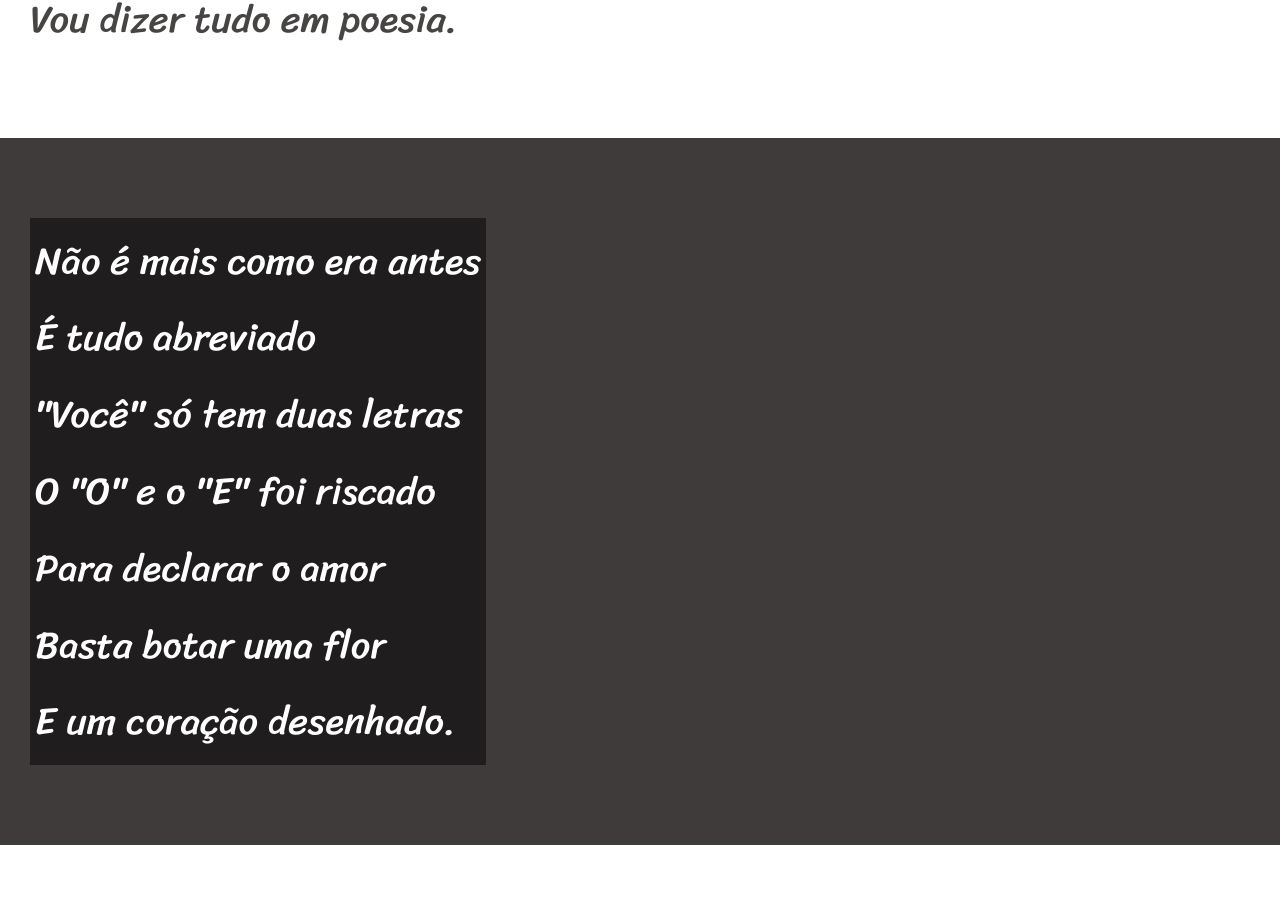
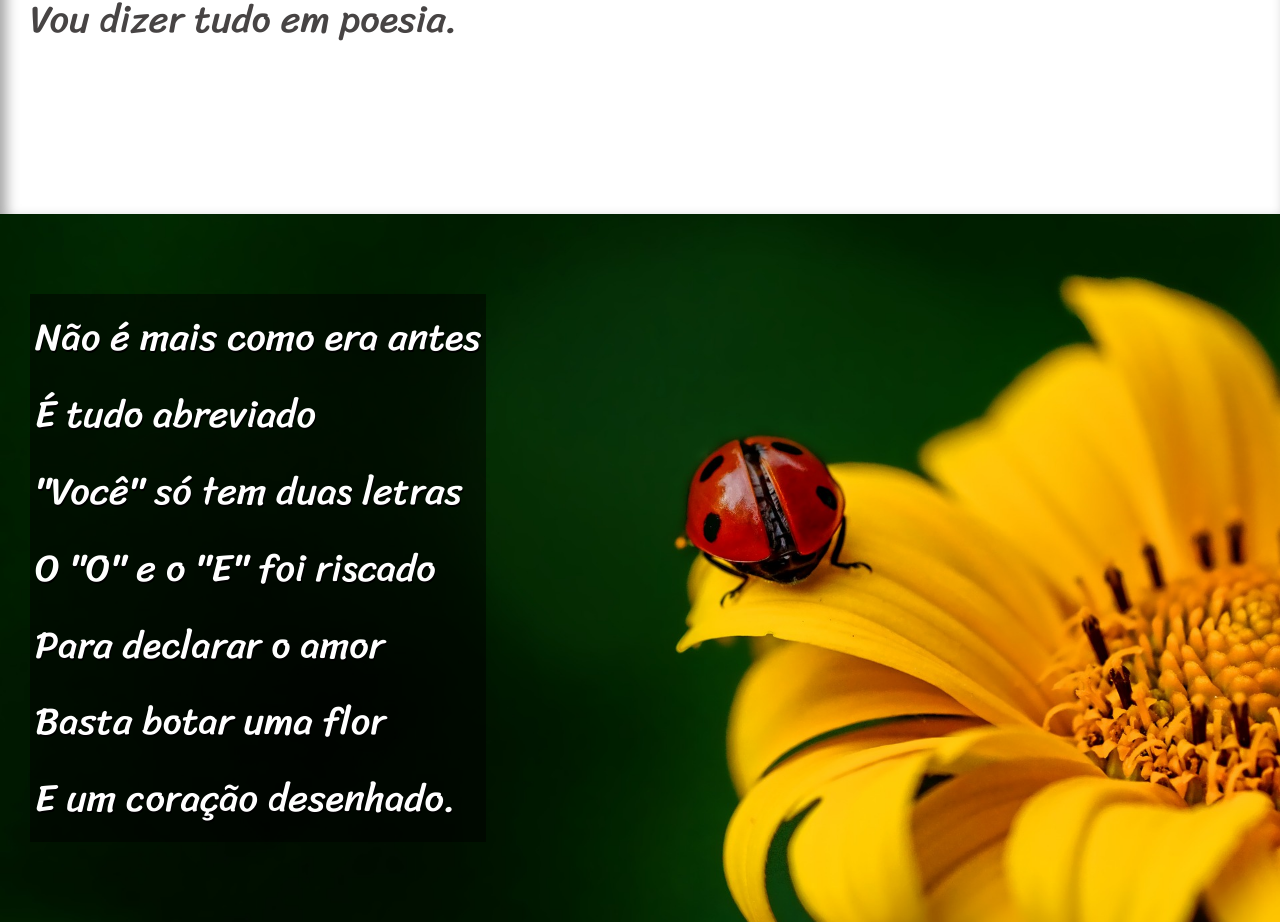
Before and after one commit to paimgabriel/desafios, a plain HTML site: page de012/index.html in a window 1280 px wide. Shown: the part 828-1750 px from the top of the page. Drawn offline with Linux system fonts and the light colour scheme.

Commit message:
finalizado de012

```diff
--- a/de012/estilo/style.css
+++ b/de012/estilo/style.css
@@ -56,9 +56,17 @@
     font-size: 3vw;
 }
 
+section > p {
+    padding-bottom: 2em;
+}
+
 section.imagem {
     background-color: rgb(63, 59, 59);
     color: white;
+    background-color: rgba(49, 46, 46, 0.356);
+    text-shadow: 1px 2px 0px black;
+    background-size: cover;
+    background-attachment: fixed;
 }
 
 section.imagem > p {
@@ -70,6 +78,17 @@
 section.normal {
     background-color: white;
     color: rgb(71, 68, 68);
+    box-shadow: inset 6px 6px 13px 0px rgba(0, 0, 0, 0.37);
+}
+
+section#img01 {
+    background-image: url('../imagens/background001.jpg');
+    background-position: right center;
+}
+
+section#img02 {
+    background-image: url('../imagens/background002.jpg');
+    background-position: ;
 }
 
 footer {
--- a/de012/index.html
+++ b/de012/index.html
@@ -30,7 +30,7 @@
     </section>
 
 
-    <section class="imagem">
+    <section class="imagem" id="img01">
         <p>
             Não é mais como era antes <br>
             É tudo abreviado <br>
@@ -67,7 +67,7 @@
 
 
 
-    <section class="imagem">
+    <section class="imagem" id="img02">
         <p>
             Tenho saudade das cartas <br>
             Escritas com a própria mão <br>
```
